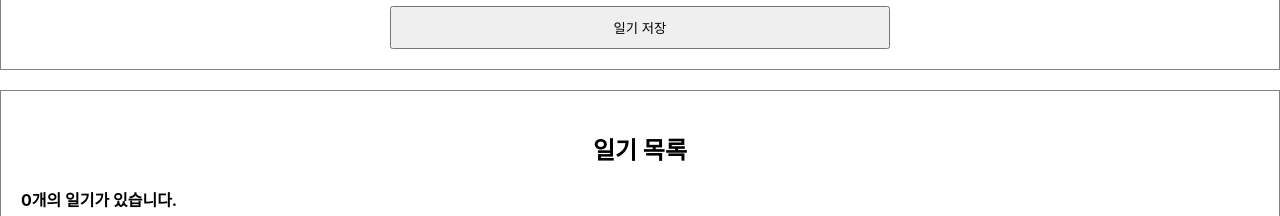
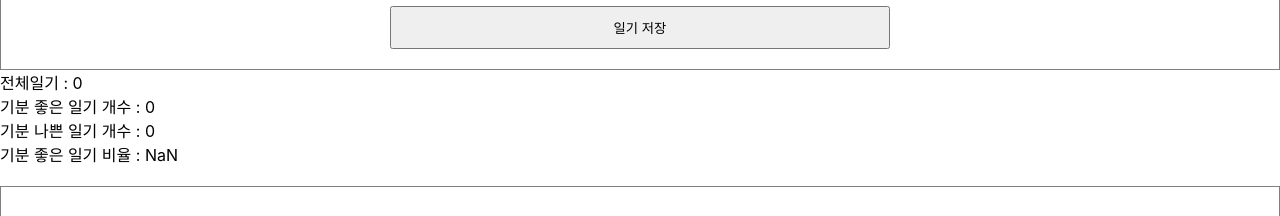
Before and after one commit to SeongMun-Hwang/immersion_education, a React (Create React App) app in the folder emotion_diary(react)/: page / in a window 1280 px wide. Shown: the part 404-620 px from the top of the page. Built offline with nearby package versions, Linux system fonts and the light colour scheme; no server answers.

Commit message:
lecture 6-12 complete

```diff
--- a/emotion_diary(react)/src/App.js
+++ b/emotion_diary(react)/src/App.js
@@ -1,15 +1,15 @@
-import React, {useEffect, useRef, useState} from "react";
+import React, {useCallback, useEffect, useMemo, useRef, useState} from "react";
 import './App.css';
 import DiaryEditor from './DiaryEditor';
 import DiaryList from './DiaryList';
-
-// https://jsonplaceholder.typicode.com/comments
+import OptimizeTest from "./OptimizeTest";
 
 function App() {
   const [data,setData]=useState([]);
   const dataId=useRef(1);
 
-  const onCreate=(author,content,emotion)=>{
+  //일기 생성
+  const onCreate=useCallback((author,content,emotion)=>{
     const created_date=new Date().getTime();
     const newItem={
       author,
@@ -19,11 +19,10 @@ function App() {
       id: dataId.current,
     }
     dataId.current+=1;
-    setData([newItem, ...data]);
-  };
+    setData((data)=>[newItem, ...data]);
+  },[])
 
   const onDelete=(targetId)=>{
-    console.log(`${targetId}번째 일기가 삭제되었습니다.`);
     const newDiaryList=data.filter((it)=>it.id!==targetId);
     setData(newDiaryList);
   }
@@ -55,9 +54,22 @@ function App() {
     getData();
   }, []);
 
+  const getDiaryAnalyze=useMemo(()=>{
+    const goodCount = data.filter((it)=>it.emotion>=3).length;
+    const badCount = data.length-goodCount;
+    const goodRatio=(goodCount/data.length)*100;
+    return{goodCount,badCount,goodRatio};
+  },[data.length]);
+
+  const {goodCount,badCount,goodRatio}=getDiaryAnalyze;
+
   return (
     <div className="App">
       <DiaryEditor onCreate={onCreate}></DiaryEditor>
+      <div>전체일기 : {data.length}</div>
+      <div>기분 좋은 일기 개수 : {goodCount}</div>
+      <div>기분 나쁜 일기 개수 : {badCount}</div>
+      <div>기분 좋은 일기 비율 : {goodRatio}</div>
       <DiaryList onEdit={onEdit} onDelete={onDelete} diaryList={data}></DiaryList>
     </div>
   );
--- a/emotion_diary(react)/src/DiaryEditor.js
+++ b/emotion_diary(react)/src/DiaryEditor.js
@@ -1,4 +1,4 @@
-import { useRef, useState } from "react";
+import React, { useCallback, useEffect, useRef, useState } from "react";
 
 const DiaryEditor=({onCreate})=>{
     const authorInput=useRef();
@@ -61,4 +61,4 @@ const DiaryEditor=({onCreate})=>{
         </div>
     </div>;
 }
-export default DiaryEditor;
+export default React.memo(DiaryEditor);
--- a/emotion_diary(react)/src/DiaryItem.js
+++ b/emotion_diary(react)/src/DiaryItem.js
@@ -1,4 +1,4 @@
-import { useRef, useState } from "react";
+import { useCallback, useRef, useState } from "react";
 
 const DiaryItem=({onEdit, onDelete, id, author, content, emotion, created_date})=>{
     const handleDelete=()=>{
--- a/emotion_diary(react)/src/DiaryList.js
+++ b/emotion_diary(react)/src/DiaryList.js
@@ -1,7 +1,6 @@
 import DiaryItem from "./DiaryItem";
 
 const DiaryList=({onEdit, onDelete, diaryList})=>{
-    console.log(diaryList);
     return <div className="DiaryList">
         <h2>일기 목록</h2>
         <h4>{diaryList.length}개의 일기가 있습니다.</h4>
--- /dev/null
+++ b/emotion_diary(react)/src/OptimizeTest.js
@@ -0,0 +1,43 @@
+import React, { useEffect, useState } from "react";
+
+const CounterA=React.memo(({count})=>{
+    useEffect(()=>{
+        console.log(`counterA update by ${count}`)
+    })
+    return <div>{count}</div>
+})
+const CounterB=({obj})=>{
+    useEffect(()=>{
+        console.log(`counterB update by ${obj.count}`)
+    })
+    return <div>{obj.count}</div>
+}
+
+const areEqual=(prevProps,nextProps)=>{
+    if(prevProps.obj.count===nextProps.obj.count){
+        return true;
+    }
+    return false;
+}
+
+const MemoizedCounterB = React.memo(CounterB,areEqual);
+
+const OptimizeTest=()=>{
+    const [count,setCount]=useState(1);
+    const [obj,setObj]=useState({
+        count: 1,
+    })
+    return <div  style={{padding:50}}>
+        <div>
+        <h2>counter A</h2>
+        <CounterA count={count}></CounterA>
+        <button onClick={()=>setCount(count)}>A button</button>
+        </div>
+        <div>
+        <h2>counter B</h2>
+        <MemoizedCounterB obj={obj}></MemoizedCounterB>
+        <button onClick={()=>setObj({count: obj.count})}>B button</button>
+        </div>
+    </div>
+}
+export default OptimizeTest;
```
